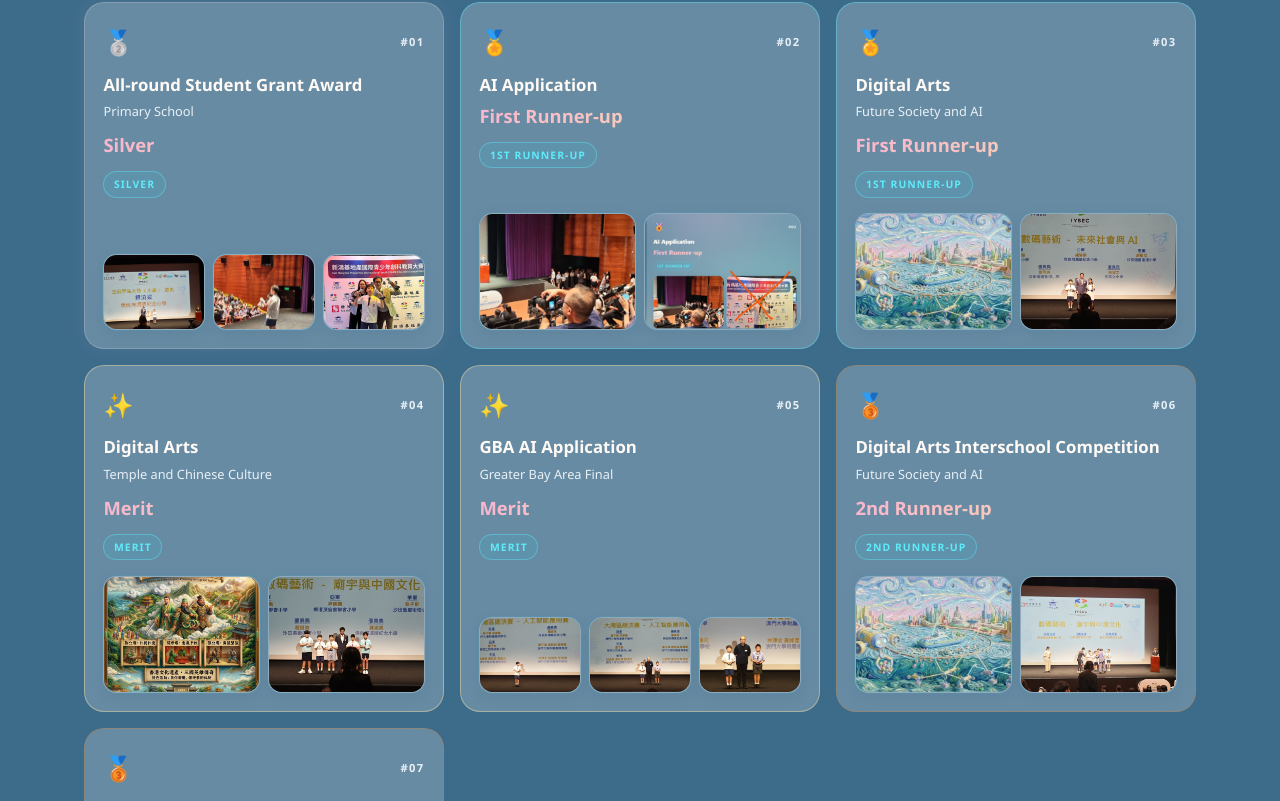
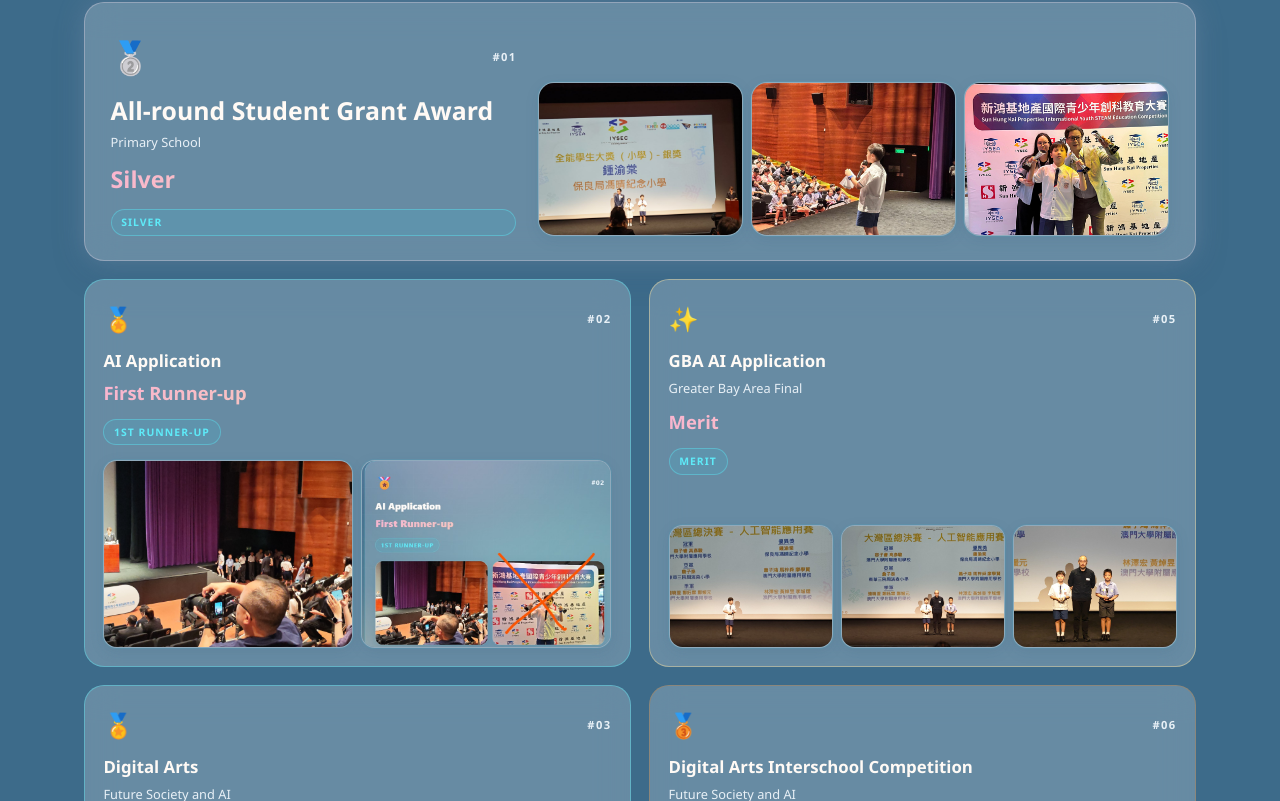
Before and after one commit to abc1235647899/oliver-iysec-2026, a React (Vite) app: page / in a window 1280 px wide. Shown: the part 1039-1840 px from the top of the page. Built offline with nearby package versions, Linux system fonts and the light colour scheme.

Commit message:
Reorder awards hierarchy: All-round featured, then AI, Future Arts, Temple pairs

```diff
--- a/src/components/Awards.css
+++ b/src/components/Awards.css
@@ -4,15 +4,15 @@
   grid-template-columns: 1fr;
 }
 
-@media (min-width: 640px) {
+@media (min-width: 700px) {
   .awards-grid {
     grid-template-columns: repeat(2, 1fr);
+    gap: 1.15rem;
   }
-}
 
-@media (min-width: 1100px) {
-  .awards-grid {
-    grid-template-columns: repeat(3, 1fr);
+  /* All-round: full-width featured card */
+  .award-card.award-featured {
+    grid-column: 1 / -1;
   }
 }
 
@@ -24,6 +24,49 @@
   display: flex;
   flex-direction: column;
   gap: 0.95rem;
+}
+
+.award-card.award-featured {
+  padding: 1.55rem 1.4rem 1.35rem;
+  gap: 1.15rem;
+  box-shadow: 0 0 28px rgba(192, 192, 210, 0.18), 0 12px 36px rgba(45, 80, 110, 0.14);
+}
+
+@media (min-width: 900px) {
+  .award-card.award-featured {
+    display: grid;
+    grid-template-columns: minmax(240px, 0.9fr) minmax(0, 1.4fr);
+    align-items: stretch;
+    gap: 1.35rem;
+    padding: 1.75rem 1.6rem 1.5rem;
+  }
+
+  .award-card.award-featured .award-body {
+    display: flex;
+    flex-direction: column;
+    justify-content: center;
+  }
+
+  .award-card.award-featured h3 {
+    font-size: 1.55rem;
+  }
+
+  .award-card.award-featured .award-result {
+    font-size: 1.45rem;
+  }
+
+  .award-card.award-featured .award-icon {
+    font-size: 2rem;
+  }
+
+  .award-card.award-featured .award-photos.cols-3 {
+    grid-template-columns: repeat(3, 1fr);
+  }
+
+  .award-card.award-featured .award-thumb {
+    aspect-ratio: 4 / 3;
+    border-radius: 1rem;
+  }
 }
 
 .award-card::before {
@@ -44,6 +87,11 @@
 .award-card.tier-silver {
   border-color: rgba(192, 192, 210, 0.35);
   box-shadow: 0 0 20px rgba(192, 192, 210, 0.12);
+}
+
+.award-card.award-featured.tier-silver {
+  border-color: rgba(192, 192, 210, 0.5);
+  box-shadow: 0 0 28px rgba(192, 192, 210, 0.22), 0 12px 36px rgba(45, 80, 110, 0.14);
 }
 
 .award-card.tier-first {
@@ -191,12 +239,6 @@
   opacity: 1;
 }
 
-@media (min-width: 1100px) {
-  .award-card:first-child {
-    grid-column: span 1;
-  }
-}
-
 @media (prefers-reduced-motion: reduce) {
   .award-thumb,
   .award-thumb img {
--- a/src/components/Awards.tsx
+++ b/src/components/Awards.tsx
@@ -95,7 +95,7 @@ export function Awards({ lang }: Props) {
           return (
             <motion.article
               key={award.id}
-              className={`award-card glass ${tierClass[award.tier]}`}
+              className={`award-card glass ${tierClass[award.tier]}${award.id === 1 ? ' award-featured' : ''}`}
               initial={reduced ? false : { opacity: 0, y: 24 }}
               whileInView={{ opacity: 1, y: 0 }}
               viewport={{ once: true, margin: '-40px' }}
--- a/src/data/awards.ts
+++ b/src/data/awards.ts
@@ -78,62 +78,6 @@ export const awards: Award[] = [
     ],
   },
   {
-    id: 3,
-    tier: 'first',
-    en: {
-      title: 'Digital Arts',
-      result: 'First Runner-up',
-      category: 'Future Society and AI',
-    },
-    zh: {
-      title: '數碼藝術',
-      result: '亞軍',
-      category: '未來社會與人工智能',
-    },
-    photos: [
-      {
-        file: './art/digital-arts-future-society.jpg',
-        role: 'work',
-        en: 'Winning Future Society & AI artwork',
-        zh: '未來社會與 AI 得獎作品',
-      },
-      {
-        file: './photos/ceremony/06-da-future-first.jpg',
-        role: 'receive',
-        en: 'Receiving Digital Arts Future Society 1st runner-up',
-        zh: '領取數碼藝術未來社會亞軍',
-      },
-    ],
-  },
-  {
-    id: 4,
-    tier: 'merit',
-    en: {
-      title: 'Digital Arts',
-      result: 'Merit',
-      category: 'Temple and Chinese Culture',
-    },
-    zh: {
-      title: '數碼藝術',
-      result: '優異獎',
-      category: '廟宇與中華文化',
-    },
-    photos: [
-      {
-        file: './art/digital-arts-temple-culture.png',
-        role: 'work',
-        en: 'Temple & Chinese Culture artwork',
-        zh: '廟宇與中華文化作品',
-      },
-      {
-        file: './photos/ceremony/04-da-merit-original.jpg',
-        role: 'receive',
-        en: 'Receiving Digital Arts Temple merit',
-        zh: '領取數碼藝術廟宇優異獎',
-      },
-    ],
-  },
-  {
     id: 5,
     tier: 'merit',
     en: {
@@ -168,6 +112,34 @@ export const awards: Award[] = [
     ],
   },
   {
+    id: 3,
+    tier: 'first',
+    en: {
+      title: 'Digital Arts',
+      result: 'First Runner-up',
+      category: 'Future Society and AI',
+    },
+    zh: {
+      title: '數碼藝術',
+      result: '亞軍',
+      category: '未來社會與人工智能',
+    },
+    photos: [
+      {
+        file: './art/digital-arts-future-society.jpg',
+        role: 'work',
+        en: 'Winning Future Society & AI artwork',
+        zh: '未來社會與 AI 得獎作品',
+      },
+      {
+        file: './photos/ceremony/06-da-future-first.jpg',
+        role: 'receive',
+        en: 'Receiving Digital Arts Future Society 1st runner-up',
+        zh: '領取數碼藝術未來社會亞軍',
+      },
+    ],
+  },
+  {
     id: 6,
     tier: 'second',
     en: {
@@ -192,6 +164,34 @@ export const awards: Award[] = [
         role: 'receive',
         en: 'Interschool Future Society & AI — 2nd runner-up',
         zh: '校際未來社會與 AI · 季軍頒獎',
+      },
+    ],
+  },
+  {
+    id: 4,
+    tier: 'merit',
+    en: {
+      title: 'Digital Arts',
+      result: 'Merit',
+      category: 'Temple and Chinese Culture',
+    },
+    zh: {
+      title: '數碼藝術',
+      result: '優異獎',
+      category: '廟宇與中華文化',
+    },
+    photos: [
+      {
+        file: './art/digital-arts-temple-culture.png',
+        role: 'work',
+        en: 'Temple & Chinese Culture artwork',
+        zh: '廟宇與中華文化作品',
+      },
+      {
+        file: './photos/ceremony/04-da-merit-original.jpg',
+        role: 'receive',
+        en: 'Receiving Digital Arts Temple merit',
+        zh: '領取數碼藝術廟宇優異獎',
       },
     ],
   },
@@ -223,6 +223,7 @@ export const awards: Award[] = [
       },
     ],
   },
+
 ]
 
 export const photos = {
```
